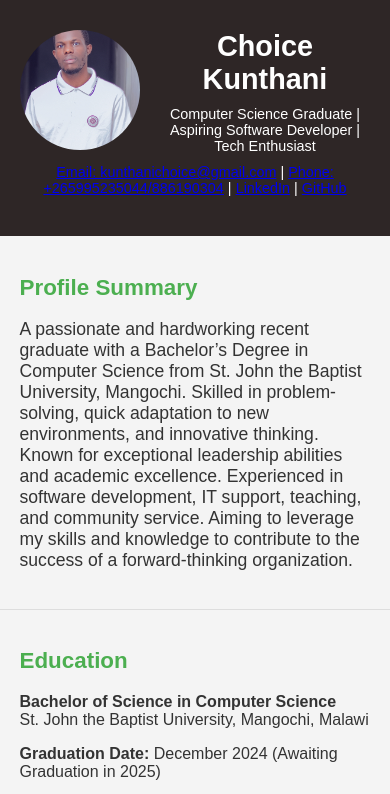
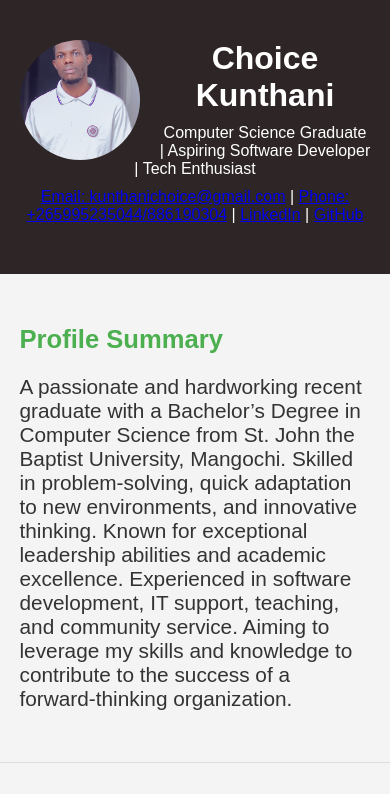
Before and after one commit to choice99234/Resume-Curriculum_Virtue, a plain HTML site: page build/index.html in a window 390 px wide. Shown: the top 794 px of the page. Drawn offline with Linux system fonts and the light colour scheme.

Commit message:
first commit

```diff
--- a/build/index.html
+++ b/build/index.html
@@ -16,12 +16,15 @@
             <p><a href="mailto:kunthanichoice@gmail.com">Email: kunthanichoice@gmail.com</a> | <a href="tel:+265995235044/886190304">Phone: +265995235044/886190304</a> | <a href="https://www.linkedin.com/in/choice-kunthani-b33689274" target="_blank">LinkedIn</a> | <a href="https://github.com/choice99234" target="_blank">GitHub</a></p>
         </div>
     </header>
+
+    <main class="two-columns">
         <section class="profile-summary">
             <div class="container">
                 <h2>Profile Summary</h2>
                 <p>A passionate and hardworking recent graduate with a Bachelor’s Degree in Computer Science from St. John the Baptist University, Mangochi. Skilled in problem-solving, quick adaptation to new environments, and innovative thinking. Known for exceptional leadership abilities and academic excellence. Experienced in software development, IT support, teaching, and community service. Aiming to leverage my skills and knowledge to contribute to the success of a forward-thinking organization.</p>
             </div>
         </section>
+
         <section class="education">
             <div class="container">
                 <h2>Education</h2>
@@ -35,6 +38,7 @@
                 </ul>
             </div>
         </section>
+
         <section class="experience">
             <div class="container">
                 <h2>Professional Experience</h2>
@@ -71,6 +75,7 @@
                 </ul>
             </div>
         </section>
+
         <section class="skills">
             <div class="container">
                 <h2>Technical Skills</h2>
@@ -84,6 +89,7 @@
                 </ul>
             </div>
         </section>
+
         <section class="certifications">
             <div class="container">
                 <h2>Certifications</h2>
@@ -94,10 +100,10 @@
                 </ul>
             </div>
         </section>
+
         <section class="projects">
             <div class="container">
                 <h2>Projects</h2>
-
                 <h3><a href="https://link_to_health_system_project.com" target="_blank">Health System for Healthcare Providers</a></h3>
                 <p>Designed and implemented a machine learning-powered system to streamline healthcare management.
                 <a href="https://github.com/choice99234/Health_Assistant_portal" target="_blank">View on GitHub</a>.</p>
@@ -121,6 +127,7 @@
                 <p>Improved communication between faculty and students and handled class-related concerns effectively.</p>
             </div>
         </section>
+
         <section class="personal">
             <div class="container">
                 <h2>Personal Attributes</h2>
@@ -131,6 +138,7 @@
                 </ul>
             </div>
         </section>
+
         <section class="volunteering">
             <div class="container">
                 <h2>Volunteering & Charity Work</h2>
@@ -140,5 +148,6 @@
                 </ul>
             </div>
         </section>
+    </main>
 </body>
 </html>
--- a/build/styles.css
+++ b/build/styles.css
@@ -6,6 +6,7 @@ body {
     background-color: #f4f4f4;
     color: #333;
 }
+
 .profile-photo {
     width: 120px;
     height: 120px;
@@ -14,6 +15,7 @@ body {
     margin-right: 20px;
     float: left;
 }
+
 .container {
     width: 80%;
     margin: 0 auto;
@@ -23,37 +25,37 @@ header {
     background-color: #2e2626;
     color: white;
     text-align: center;
-    padding: 30px 0;
+    padding: 40px 0; /* Increased padding for better spacing */
 }
 
 header h1 {
     margin: 0;
-    font-size: 2.5em;
+    font-size: 3em; /* Increased font size */
 }
 
 header p {
     margin: 10px 0;
-    font-size: 1.2em;
+    font-size: 1.5em; /* Increased font size */
 }
 
-a p{
+a p {
     color: #fff;
     text-decoration: none;
     margin: 0 10px;
 }
 
 section {
-    padding: 20px 0;
+    padding: 30px 0; /* Increased padding for better spacing */
     border-bottom: 1px solid #ddd;
 }
 
 section h2 {
     color: #4CAF50;
-    font-size: 1.8em;
+    font-size: 2em; /* Increased font size */
 }
 
 section h3 {
-    font-size: 1.5em;
+    font-size: 1.8em; /* Increased font size */
     color: #333;
 }
 
@@ -64,6 +66,7 @@ ul {
 
 ul li {
     margin: 10px 0;
+    font-size: 1.2em; /* Increased font size for list items */
 }
 
 ul li::before {
@@ -74,35 +77,36 @@ ul li::before {
 }
 
 .profile-summary p {
-    font-size: 1.1em;
+    font-size: 1.3em; /* Increased font size */
 }
 
 footer {
     text-align: center;
-    padding: 20px;
+    padding: 25px; /* Increased padding */
     background-color: #4CAF50;
     color: white;
     position: fixed;
     width: 100%;
     bottom: 0;
+    font-size: 1.1em; /* Increased font size */
 }
 
 /* Responsive Design */
 @media screen and (max-width: 768px) {
     header h1 {
-        font-size: 2em;
+        font-size: 2.5em; /* Adjusted font size for smaller screens */
     }
 
     header p {
-        font-size: 1em;
+        font-size: 1.2em; /* Adjusted font size */
     }
 
     section h2 {
-        font-size: 1.5em;
+        font-size: 1.8em; /* Adjusted font size */
     }
 
     section h3 {
-        font-size: 1.3em;
+        font-size: 1.5em; /* Adjusted font size */
     }
 
     .container {
@@ -110,33 +114,33 @@ footer {
     }
 
     footer {
-        font-size: 0.9em;
+        font-size: 1em; /* Adjusted font size */
     }
 }
 
 /* For mobile screens (phones) */
 @media screen and (max-width: 480px) {
     header h1 {
-        font-size: 1.8em;
+        font-size: 2em; /* Adjusted font size */
     }
 
     header p {
-        font-size: 0.9em;
+        font-size: 1em; /* Adjusted font size */
     }
 
     section h2 {
-        font-size: 1.4em;
+        font-size: 1.6em; /* Adjusted font size */
     }
 
     section h3 {
-        font-size: 1.2em;
+        font-size: 1.3em; /* Adjusted font size */
     }
 
     ul li {
-        font-size: 1em;
+        font-size: 1.1em; /* Adjusted font size */
     }
 
     footer {
-        font-size: 0.8em;
+        font-size: 0.9em; /* Adjusted font size */
     }
 }
```
Lines whose indentation alone changed are shown as unchanged.
